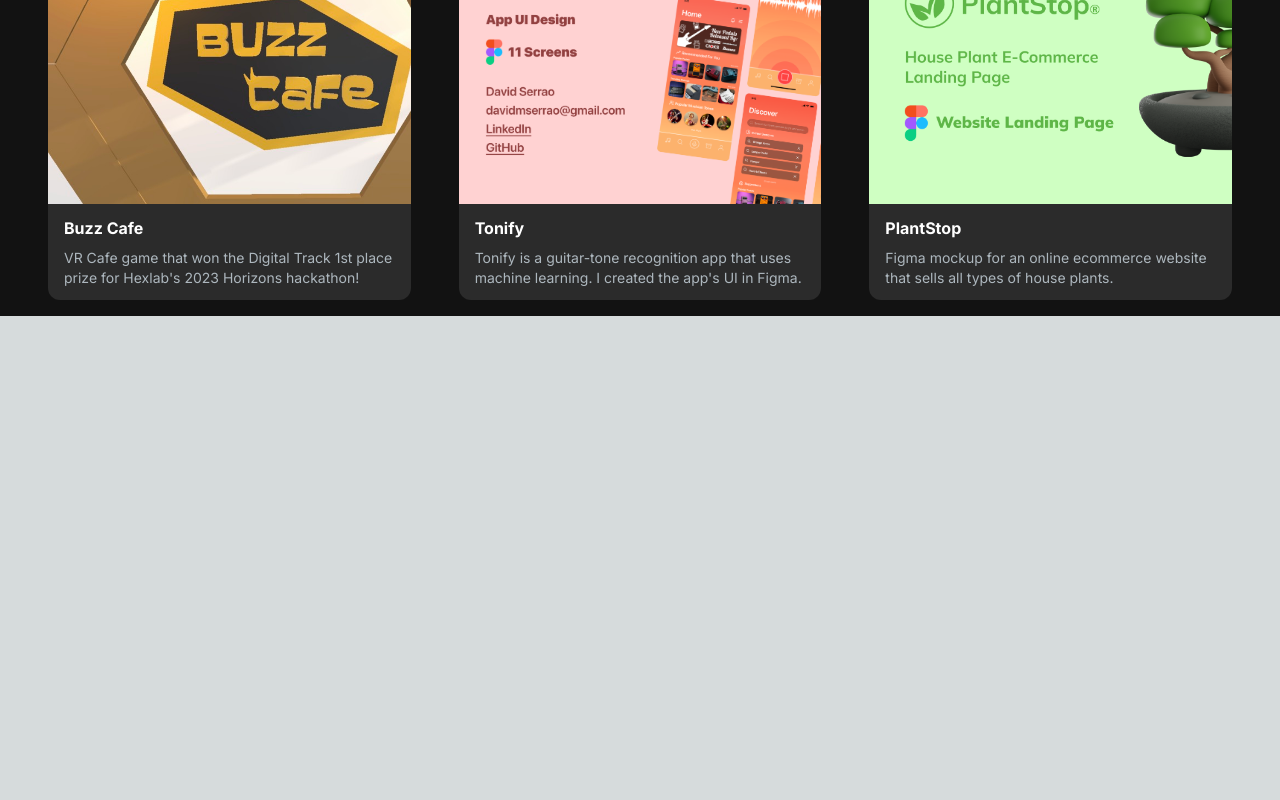
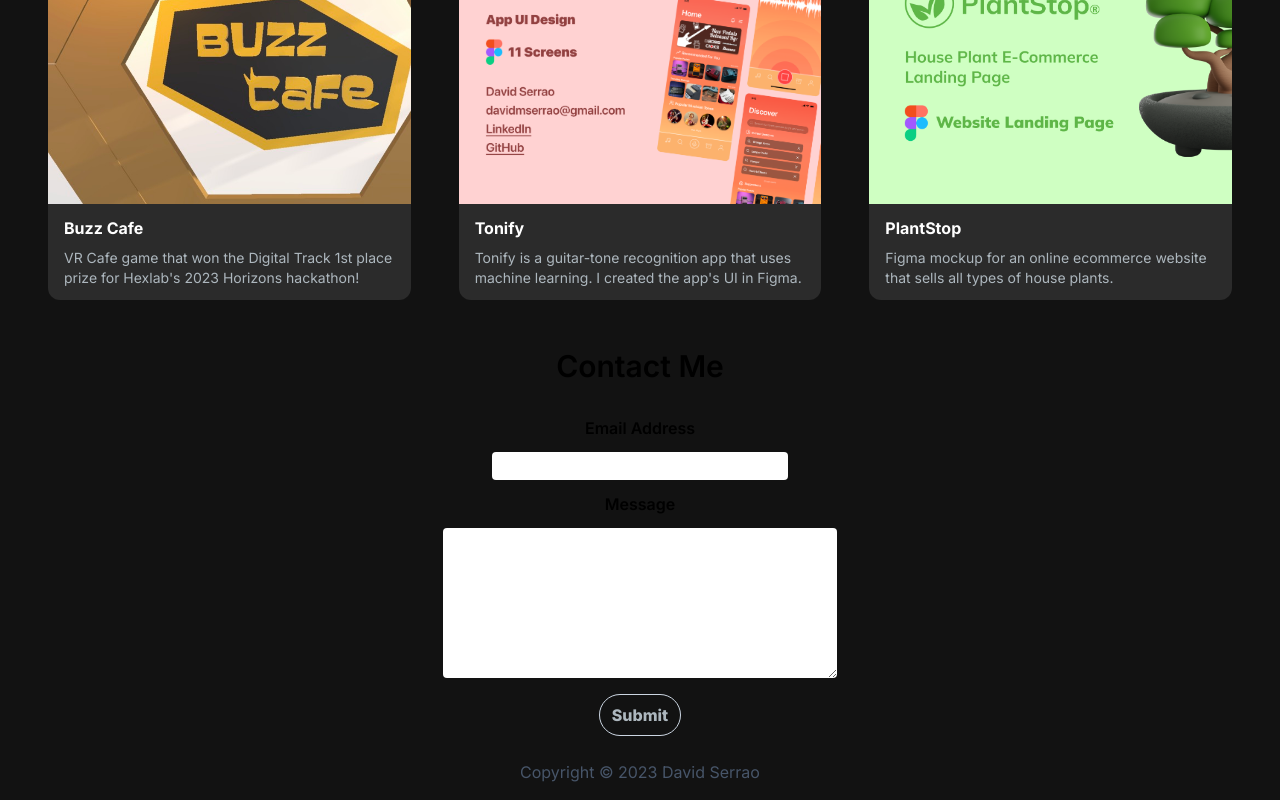
Before and after one commit to davidserrao/nextjs-portfolio, a Next.js app: page / in a window 1280 px wide. Shown: the part 1246-2046 px from the top of the page. Before the commit the page ends 1562 px from the top, so only its background shows below. Built offline with nearby package versions, Linux system fonts and the light colour scheme.

Commit message:
v.1 done

```diff
--- a/package.json
+++ b/package.json
@@ -9,6 +9,7 @@
     "lint": "next lint"
   },
   "dependencies": {
+    "@formspree/react": "^2.5.1",
     "@heroicons/react": "^2.0.18",
     "autoprefixer": "10.4.15",
     "eslint": "8.49.0",
--- a/src/app/components/AboutSection.jsx
+++ b/src/app/components/AboutSection.jsx
@@ -73,7 +73,7 @@
     }
 
   return (
-    <section className='text-white'>
+    <section className='text-white' id="about">
         <div className="md:grid md:grid-cols-2 gap-8  py-8 px-4 xl:gap-16 sm:py-16 xl:px-16">
             <Image src="/images/about.jpeg" width={500} height={500} className="rounded hidden md:block lg:block "/>
             <div className="mt-4 md:mt-0 text-left flex flex-col h-full">
--- /dev/null
+++ b/src/app/components/ContactSection.jsx
@@ -0,0 +1,49 @@
+"use client";
+import React from 'react'
+import { useForm, ValidationError } from '@formspree/react';
+
+function ContactSection() {
+    const [state, handleSubmit] = useForm("myForm");
+
+    if (state.succeeded) {
+      return <p className='flex items-center justify-center mt-12 text-4xl font-semibold'>Thanks for reaching out! :D </p>;
+    }
+    return (
+      <form onSubmit={handleSubmit} className="flex flex-col" id="contact">
+        <h1 className='text-3xl font-semibold flex items-center justify-center mt-12'>Contact Me</h1>
+      <div className='flex flex-col items-center justify-center'>
+      <label htmlFor="email" className='font-semibold mt-8 mb-3'>
+        Email Address
+      </label>
+      <input
+        className='w-full md:w-1/4 mb-3 text-black text-sm p-1 rounded flex justify-center'
+        id="email"
+        type="email"
+        name="email"
+      />
+      <ValidationError
+        prefix="Email"
+        field="email"
+        errors={state.errors}
+      />
+      <p className='font-semibold mb-3'>Message</p>
+      <textarea
+      className='w-full md:w-1/3 h-[150px] text-black p-1 rounded'
+        id="message"
+        name="message"
+      />
+      <ValidationError
+        prefix="Message"
+        field="message"
+        errors={state.errors}
+      />
+      <button type="submit" disabled={state.submitting}
+      className="font-extrabold flex items-center justify-center mt-4 px-3 py-2 border rounded-full text-[#ADB7BE] border-slate-300 hover:text-white hover:border-white">
+        Submit
+      </button>
+    </div>
+    </form>
+  );
+}
+
+export default ContactSection
--- /dev/null
+++ b/src/app/components/Footer.jsx
@@ -0,0 +1,9 @@
+import React from 'react'
+
+const Footer = () => {
+  return (
+    <p className='flex items-center justify-center mt-6 text-slate-600'>Copyright © 2023 David Serrao</p>
+  )
+}
+
+export default Footer
--- a/src/app/components/HeroSection.jsx
+++ b/src/app/components/HeroSection.jsx
@@ -12,7 +12,7 @@
     <section>
         <div className="grid grid-cols-1 sm:grid-cols-12 lg:mt-10">
             <div className="col-span-7 place-self-center text-center sm:text-left">
-                <h1 className="text-white mb-4 text-4xl sm:text-5xl lg:text-7xl font-extrabold">
+                <h1 className="text-white mb-4 text-6xl sm:text-5xl lg:text-7xl font-extrabold">
                     <span className="text-transparent bg-clip-text bg-gradient-to-r from-blue-500 to-blue-50">Hello, I'm {""}</span>
                     <br></br>
                     <TypeAnimation
--- a/src/app/components/ProjectSection.jsx
+++ b/src/app/components/ProjectSection.jsx
@@ -41,7 +41,7 @@
     project.tag.includes(tag));
 
   return (
-    <>
+    <section id="projects">
         <h2 className='text-center text-3xl font-bold text-white mb-4'>My Projects</h2>
 
         <div className='flex flex-row justify-center items-center gap-2 py-4'>
@@ -72,7 +72,7 @@
                 linkURL={project.linkURL}
             />))}
         </div>
-    </>
+    </section>
   )
 }
 
--- a/src/app/page.js
+++ b/src/app/page.js
@@ -1,8 +1,10 @@
-import Image from 'next/image'
+
 import HeroSection from './components/HeroSection'
 import NavBar from './components/NavBar'
 import AboutSection from './components/AboutSection'
 import ProjectSection from './components/ProjectSection'
+import ContactSection from './components/ContactSection'
+import Footer from './components/Footer'
 
 
 export default function Home() {
@@ -13,6 +15,8 @@
         <HeroSection />
         <AboutSection />
         <ProjectSection />
+        <ContactSection />
+        <Footer />
       </div>
     </main>
   )
```
Also changed, not shown: 1 other file (tests, documents, lock files or other folders).
